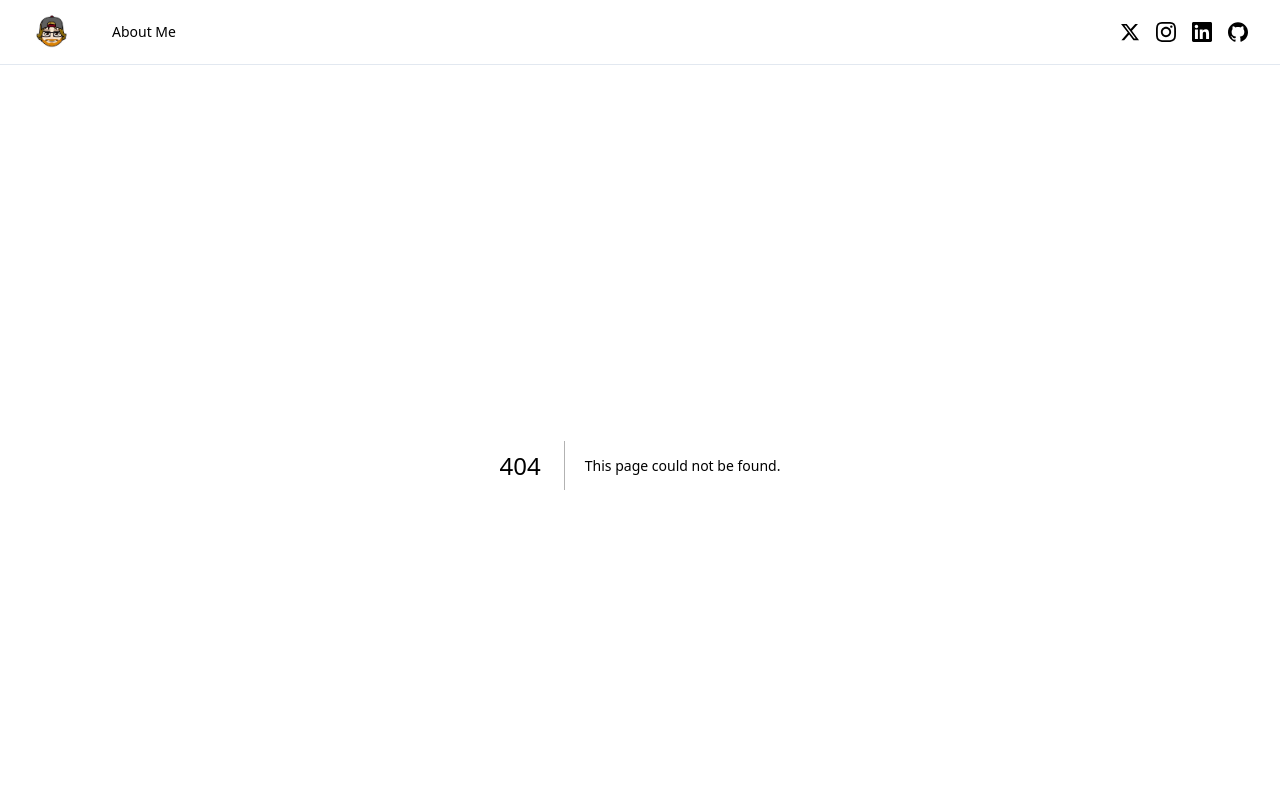
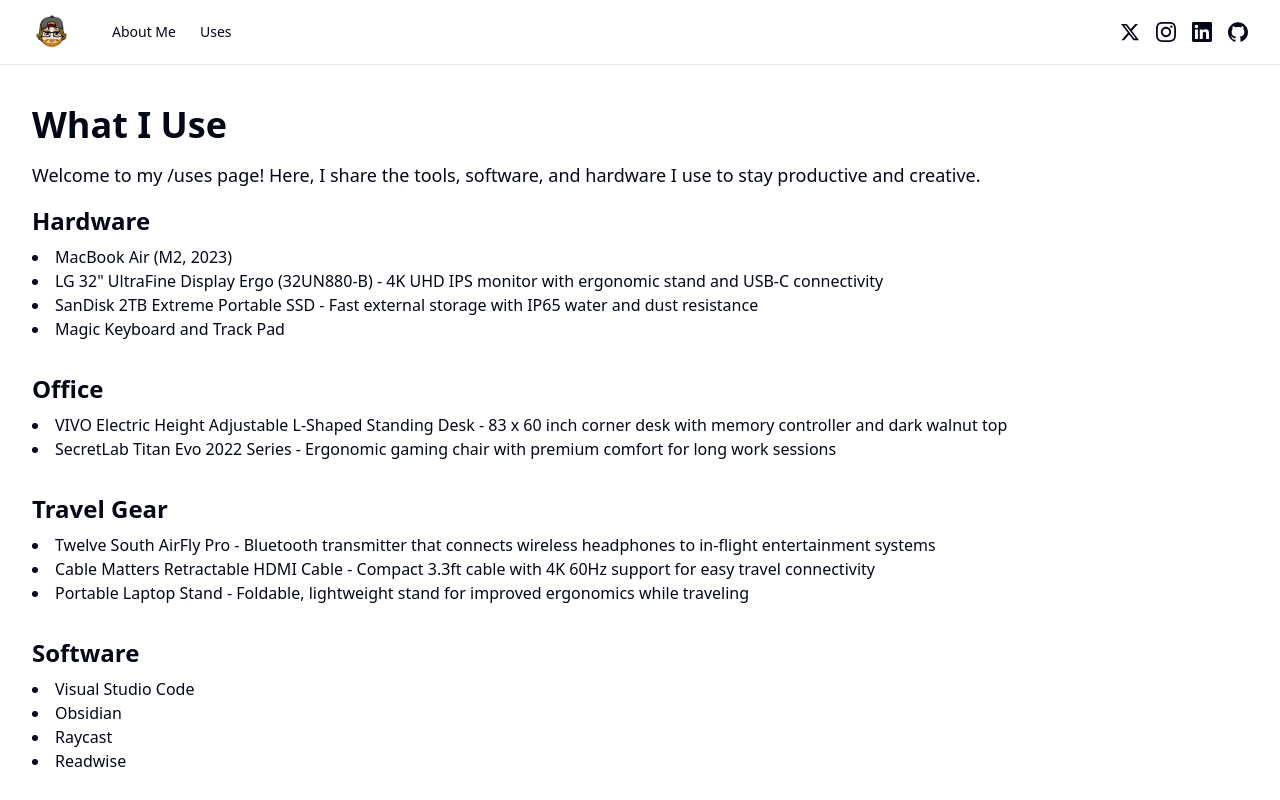
Before and after one commit to bennewton999/2024-blog, a Next.js app: page /uses in a window 1280 px wide. Before the commit this address had no page. Shown: the top 800 px of the page. Built offline with nearby package versions, Linux system fonts and the light colour scheme.

Commit message:
Add /uses page and link in header for tool and software showcase

```diff
--- /dev/null
+++ b/src/app/uses/page.tsx
@@ -0,0 +1,113 @@
+import Image from 'next/image';
+
+export default function UsesPage() {
+  return (
+    <div className="container py-6 lg:py-10">
+      <h1 className="text-4xl font-bold mb-4">What I Use</h1>
+      <p className="text-lg mb-4">
+        Welcome to my /uses page! Here, I share the tools, software, and
+        hardware I use to stay productive and creative.
+      </p>
+      <section className="mb-8">
+        <h2 className="text-2xl font-semibold mb-2">Hardware</h2>
+        <ul className="list-disc list-inside">
+          <li>MacBook Air (M2, 2023)</li>
+          <li>
+            <a
+              href="https://amzn.to/4lpYqWh"
+              target="_blank"
+              rel="noopener noreferrer"
+            >
+              LG 32" UltraFine Display Ergo (32UN880-B)
+            </a>{' '}
+            - 4K UHD IPS monitor with ergonomic stand and USB-C connectivity
+          </li>
+          <li>
+            <a
+              href="https://amzn.to/3RKZg1U"
+              target="_blank"
+              rel="noopener noreferrer"
+            >
+              SanDisk 2TB Extreme Portable SSD
+            </a>{' '}
+            - Fast external storage with IP65 water and dust resistance
+          </li>
+          <li>Magic Keyboard and Track Pad</li>
+        </ul>
+      </section>
+      <section className="mb-8">
+        <h2 className="text-2xl font-semibold mb-2">Office</h2>
+        <ul className="list-disc list-inside">
+          <li>
+            <a
+              href="https://amzn.to/4luz5dE"
+              target="_blank"
+              rel="noopener noreferrer"
+            >
+              VIVO Electric Height Adjustable L-Shaped Standing Desk
+            </a>{' '}
+            - 83 x 60 inch corner desk with memory controller and dark walnut
+            top
+          </li>
+          <li>
+            <a
+              href="https://secretlab.co/products/titan-evo-2022-series?sku=M07-E24SW-CREAM1R"
+              target="_blank"
+              rel="noopener noreferrer"
+            >
+              SecretLab Titan Evo 2022 Series
+            </a>{' '}
+            - Ergonomic gaming chair with premium comfort for long work sessions
+          </li>
+        </ul>
+      </section>
+      <section className="mb-8">
+        <h2 className="text-2xl font-semibold mb-2">Travel Gear</h2>
+        <ul className="list-disc list-inside">
+          <li>
+            <a
+              href="https://amzn.to/3RMWOYQ"
+              target="_blank"
+              rel="noopener noreferrer"
+            >
+              Twelve South AirFly Pro
+            </a>{' '}
+            - Bluetooth transmitter that connects wireless headphones to
+            in-flight entertainment systems
+          </li>
+          <li>
+            <a
+              href="https://amzn.to/4jte1Cr"
+              target="_blank"
+              rel="noopener noreferrer"
+            >
+              Cable Matters Retractable HDMI Cable
+            </a>{' '}
+            - Compact 3.3ft cable with 4K 60Hz support for easy travel
+            connectivity
+          </li>
+          <li>
+            <a
+              href="https://amzn.to/42yPVzu"
+              target="_blank"
+              rel="noopener noreferrer"
+            >
+              Portable Laptop Stand
+            </a>{' '}
+            - Foldable, lightweight stand for improved ergonomics while
+            traveling
+          </li>
+        </ul>
+      </section>
+      <section className="mb-8">
+        <h2 className="text-2xl font-semibold mb-2">Software</h2>
+        <ul className="list-disc list-inside">
+          <li>Visual Studio Code</li>
+          <li>Obsidian</li>
+          <li>Raycast</li>
+          <li>Readwise</li>
+        </ul>
+      </section>
+    </div>
+  );
+}
--- a/src/components/header.tsx
+++ b/src/components/header.tsx
@@ -1,5 +1,5 @@
-import Link from 'next/link'
-import Image from 'next/image'
+import Link from 'next/link';
+import Image from 'next/image';
 
 export function Header() {
   return (
@@ -21,6 +21,12 @@ export function Header() {
               className="flex items-center text-lg font-medium transition-colors hover:text-foreground/80 sm:text-sm"
             >
               About Me
+            </Link>
+            <Link
+              href="/uses"
+              className="flex items-center text-lg font-medium transition-colors hover:text-foreground/80 sm:text-sm"
+            >
+              Uses
             </Link>
           </nav>
         </div>
@@ -74,5 +80,5 @@ export function Header() {
         </div>
       </div>
     </header>
-  )
+  );
 }
```
